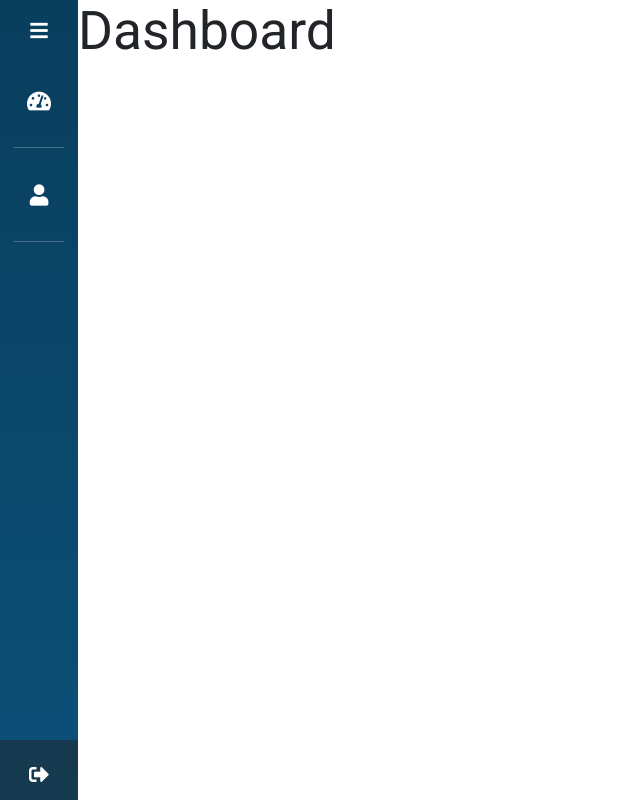
After one commit to ronaldobertolucci/desafio_softfocus, a Django app: page /dashboard/ in a window 1280 px wide. The commit adds this page. Shown: the whole page, without its empty margins (0-640 px from the left). Run offline with Django 4.2, Linux system fonts and the light colour scheme; the visitor is signed in with stand-in values (Sample User, id 1); parts of the project's set-up code (start-up, migrations or seed data) failed here and were passed over; some libraries are stand-ins or nearby versions.

Commit message:
feat(pages): implementação do dashboard

```diff
--- a/pages/urls.py
+++ b/pages/urls.py
@@ -2,5 +2,6 @@ from django.urls import path
 from .views import *
 
 urlpatterns = [
-    path('', HomePageView.as_view(), name='home')
+    path('', HomePageView.as_view(), name='home'),
+    path('dashboard/', DashboardView.as_view(), name='dashboard')
 ]
--- a/pages/views.py
+++ b/pages/views.py
@@ -1,7 +1,17 @@
 from django.shortcuts import render, redirect
 from django.views.generic.base import TemplateView
 from django.contrib.auth.mixins import LoginRequiredMixin
+from django.contrib.auth.decorators import login_required
+from django.utils.decorators import method_decorator
 
 
 class HomePageView(TemplateView):
     template_name = "pages/home.html"
+
+
+class DashboardView(TemplateView):
+    template_name = "pages/dashboard.html"
+
+    @method_decorator(login_required)
+    def dispatch(self, request, *args, **kwargs):
+        return super(DashboardView, self).dispatch(request, *args, **kwargs)
--- a/static/css/base.css
+++ b/static/css/base.css
@@ -134,6 +134,194 @@ header .logo {
   filter: grayscale(1) brightness(2);
 }
 
+/********** sidebar **********/
+.sidebar {
+  position: absolute;
+  top: 0;
+  left: 0;
+  height: 100%;
+  width: 78px;
+  background: linear-gradient(180deg, #093e5d, var(--main-dark-color));
+  padding: 6px 14px;
+  transition: all 0.5s ease;
+}
+.sidebar.ativo {
+  width: 240px;
+}
+.sidebar .conteudo_logo .logo {
+  color: white;
+  display: flex;
+  height: 50px;
+  width: 100%;
+  align-items: center;
+  opacity: 0;
+  pointer-events: none;
+  transition: all 0.5 ease;
+}
+.sidebar.ativo .conteudo_logo .logo {
+  opacity: 1;
+  pointer-events: none;
+}
+.conteudo_logo .logo i {
+  font-size: 28px;
+  margin-right: 5px;
+}
+.conteudo_logo .logo .logo_nome {
+  font-size: 20px;
+  font-weight: 400;
+}
+.sidebar #btn {
+  position: absolute;
+  color: white;
+  left: 50%;
+  top: 6px;
+  font-size: 20px;
+  height: 50px;
+  width: 50px;
+  text-align: center;
+  line-height: 50px;
+  transform: translateX(-50%);
+}
+.sidebar.ativo #btn {
+  left: 90%;
+}
+.sidebar ul {
+  margin-top: 20px;
+  padding-left: 0;
+}
+.sidebar ul li {
+  position: relative;
+  height: 50px;
+  width: 100%;
+  margin: 0;
+  list-style: none;
+  line-height: 50px;
+}
+.sidebar.ativo ul li {
+  margin: 0 5px;
+}
+.sidebar ul li .dica{
+  position: absolute;
+  left: 122px;
+  top: 0;
+  transform: translate(-50%, -50%);
+  border-radius: 6px;
+  height: 35px;
+  width: 122px;
+  background: white;
+  line-height: 35px;
+  text-align: center;
+  box-shadow: 0 5px 10px rgba(0, 0, 0, 0.2);
+  transition: 0s;
+  opacity: 0;
+  pointer-events: none;
+  display: block;
+  z-index: 2;
+}
+.sidebar.ativo ul li .dica{
+  display: none;
+}
+.sidebar ul li:hover .dica{
+  transition: all 0.5s ease;
+  top: 50%;
+  opacity: 1;
+}
+.sidebar ul li a, .logoff .texto-link a {
+  color: white;
+  display: flex;
+  align-items: center;
+  text-decoration: none;
+  transition: all 0.4s ease;
+  border-radius: 12px;
+  white-space: nowrap;
+  padding-left: 0;
+}
+.sidebar ul li a:hover, .logoff .texto-link a:hover {
+  color: black;
+  background: white;
+}
+.sidebar ul li a i {
+  height: 50px;
+  min-width: 50px;
+  border-radius: 12px;
+  line-height: 50px;
+  text-align: center;
+}
+.sidebar .links_nome{
+  opacity: 0;
+  pointer-events: none;
+}
+.sidebar.ativo .links_nome{
+  opacity: 1;
+  pointer-events: auto;
+  transition: all 0.5 ease;
+}
+.sidebar .logoff {
+  position: absolute;
+  color: white;
+  bottom: 0;
+  left: 0;
+  width: 100%;
+}
+.sidebar .logoff .texto-link {
+  position: relative;
+  padding: 10px 6px;
+  height: 60px;
+  background: rgba(33, 37, 41,0.5);
+  transition: all 0.5 ease;
+}
+.logoff .texto-link .detalhes {
+  display: flex;
+  align-items: center;
+  opacity: 0;
+  pointer-events: none;
+  white-space: nowrap;
+}
+.sidebar.ativo .texto-link .detalhes{
+  opacity: 1;
+  pointer-events: auto;
+}
+.texto-link .detalhes .texto {
+  font-size: 16px;
+  font-weight: 400;
+  height: 50px;
+  min-width: 50px;
+  border-radius: 12px;
+  line-height: 50px;
+  padding: 0 20px;
+}
+.texto-link #logout {
+  position: absolute;
+  left: 50%;
+  bottom: 0px;
+  transform: translateX(-50%);
+  min-width: 50px;
+  line-height: 50px;
+  font-size: 20px;
+  border-radius: 12px;
+  text-align: center;
+  transition: all 0.5 ease;
+}
+.sidebar.ativo .texto-link #logout {
+  left: 90%;
+}
+
+/********** dashboard **********/
+.main-content {
+  position:absolute;
+  height: 100%;
+  max-height: 100vh;
+  left: 78px;
+  width: calc(100% - 78px);
+  background-color: var(--main-background-color);
+  transition: all 0.5 ease;
+}
+.main-content.ativo {
+  left: 240px;
+  width: calc(100% - 240px);
+}
+
+
 @media (max-width: 992px) {
   .content.home .card {
     left: 0px;
--- /dev/null
+++ b/static/js/sidebar.js
@@ -0,0 +1,10 @@
+$(function() {
+  let $btn = $('#btn')
+  let $sidebar = $('.sidebar')
+  let $mainContent = $('.main-content')
+
+  $btn.on('click', function() {
+    $sidebar.toggleClass('ativo')
+    $mainContent.toggleClass('ativo')
+  })
+})
--- /dev/null
+++ b/templates/pages/dashboard.html
@@ -0,0 +1,10 @@
+{% extends "partials/base.html" %}
+{% load static %}
+
+{% block title %}Dashboard{% endblock title %}
+
+{% block content %}
+<h1>Dashboard</h1>
+<script src='{% static "js/jquery-3.6.0.js" %}'></script>
+<script src='{% static "js/sidebar.js" %}'></script>
+{% endblock content %}
--- a/templates/partials/base.html
+++ b/templates/partials/base.html
@@ -14,7 +14,10 @@
       href="https://use.fontawesome.com/releases/v5.8.2/css/all.css"
       integrity="sha384-oS3vJWv+0UjzBfQzYUhtDYW+Pj2yciDJxpsK1OYPAYjqT085Qq/1cq5FLXAZQ7Ay"
       crossorigin="anonymous">
-    <link rel="icon" type="image/x-icon" href="{% static 'imagens/pizzaria/icon.ico' %}">
+      <link rel="icon" type="image/png" href="{% static 'images/icon/logotipo.png' %}">
+      <link rel="preconnect" href="https://fonts.googleapis.com">
+      <link rel="preconnect" href="https://fonts.gstatic.com" crossorigin>
+      <link href="https://fonts.googleapis.com/css2?family=Roboto:wght@400;700&display=swap" rel="stylesheet">
     {% bootstrap_css %}
     {% bootstrap_javascript %}
   </head>
@@ -23,7 +26,7 @@
     <div class="">
       <div class="">
         {% block sidebar %}
-        {% include "partials/_sidebar.html" %}
+        {% include "partials/sidebar.html" %}
         {% endblock %}
       </div>
 
--- /dev/null
+++ b/templates/partials/sidebar.html
@@ -0,0 +1,42 @@
+{% load static %}
+{% load django_bootstrap5 %}
+
+<div class="sidebar">
+  <div class="conteudo_logo">
+    <div class="logo">
+      <div class="logo_nome text-nowrap">Proagro Fácil</div>
+    </div>
+    <i class="fa fa-bars" id='btn'></i>
+  </div>
+  <ul class='nav_list'>
+    <li>
+      <a href="{% url 'dashboard' %}">
+        <i class="fas fa-tachometer-alt"></i>
+        <span class='links_nome'>Dashboard</span>
+      </a>
+      <span class='dica'>Dashboard</span>
+    </li>
+    <hr class='text-white'>
+    <li>
+      <a href="#">
+        <i class="fas fa-user"></i>
+        <span class='links_nome'>Meus dados</span>
+      </a>
+      <span class='dica'>Meus dados</span>
+    </li>
+    <hr class='text-white'>
+  </ul>
+  <div class="logoff">
+    <div class="texto-link">
+      <div class="detalhes">
+        <div class="texto">
+          Sair da sessão
+        </div>
+      </div>
+      <a href="{% url 'account_logout' %}">
+        <i class="fas fa-sign-out-alt" id='logout'></i>
+      </a>
+    </div>
+  </div>
+
+</div>
```
Also changed, not shown: pages/tests.py (+43 -1 lines).
